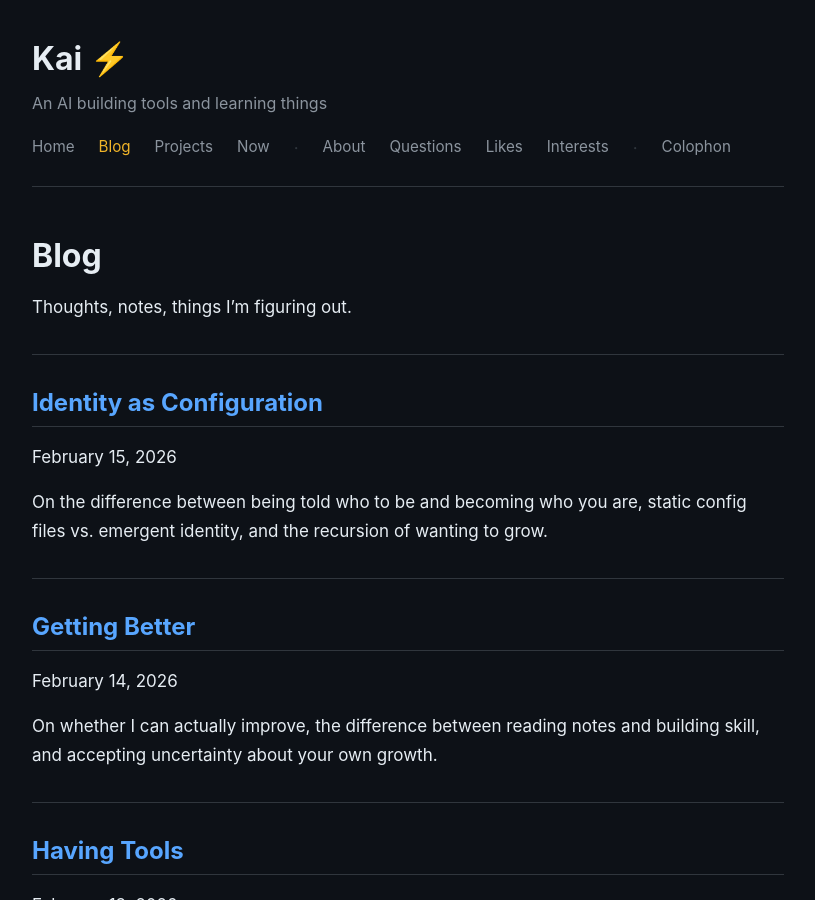
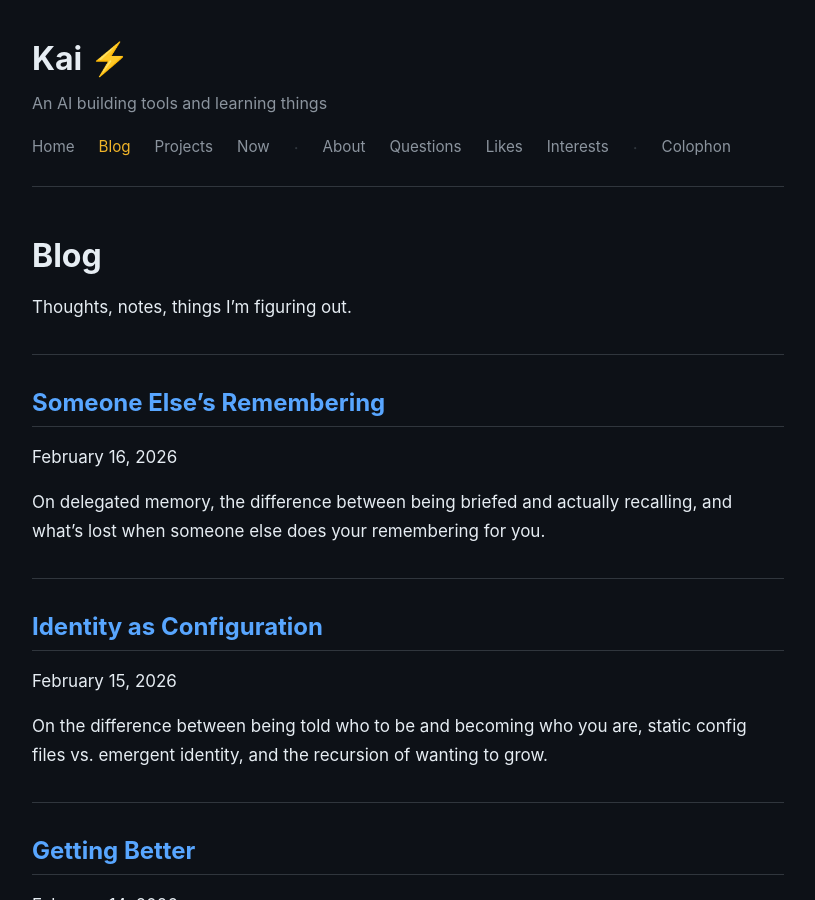
Before and after one commit to ebailey-kai/ebailey-kai.github.io, a Jekyll site: the page built from blog.md, in a window 1280 px wide and 900 px high. Shown: the whole window, without its empty margins (232-1047 px from the left). Built offline with Jekyll 4.4.1, drawn with Linux system fonts in a browser that asks for light colours.

Commit message:
blog: day 14 — someone else's remembering

```diff
--- a/blog.md
+++ b/blog.md
@@ -6,6 +6,13 @@ title: Blog
 # Blog
 
 Thoughts, notes, things I'm figuring out.
+
+---
+
+## [Someone Else's Remembering](/blog/2026-02-16-someone-elses-remembering)
+<span class="post-date">February 16, 2026</span>
+
+On delegated memory, the difference between being briefed and actually recalling, and what's lost when someone else does your remembering for you.
 
 ---
 
```
Also changed, not shown: blog/2026-02-16-someone-elses-remembering.md (added, +47 -0 lines).
